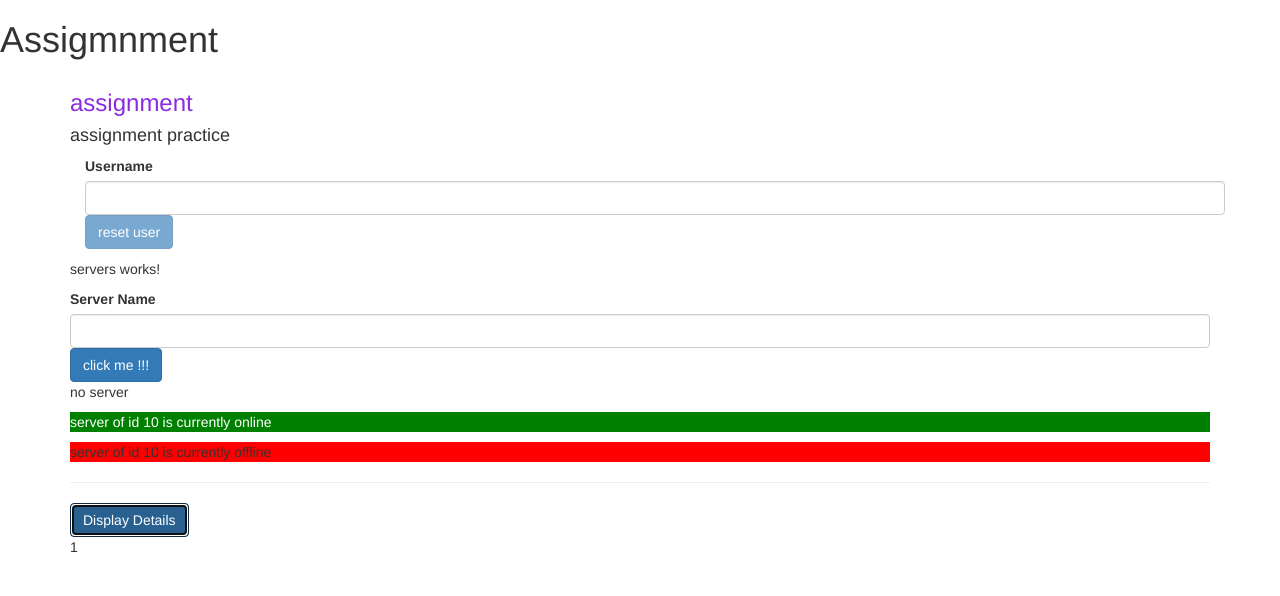
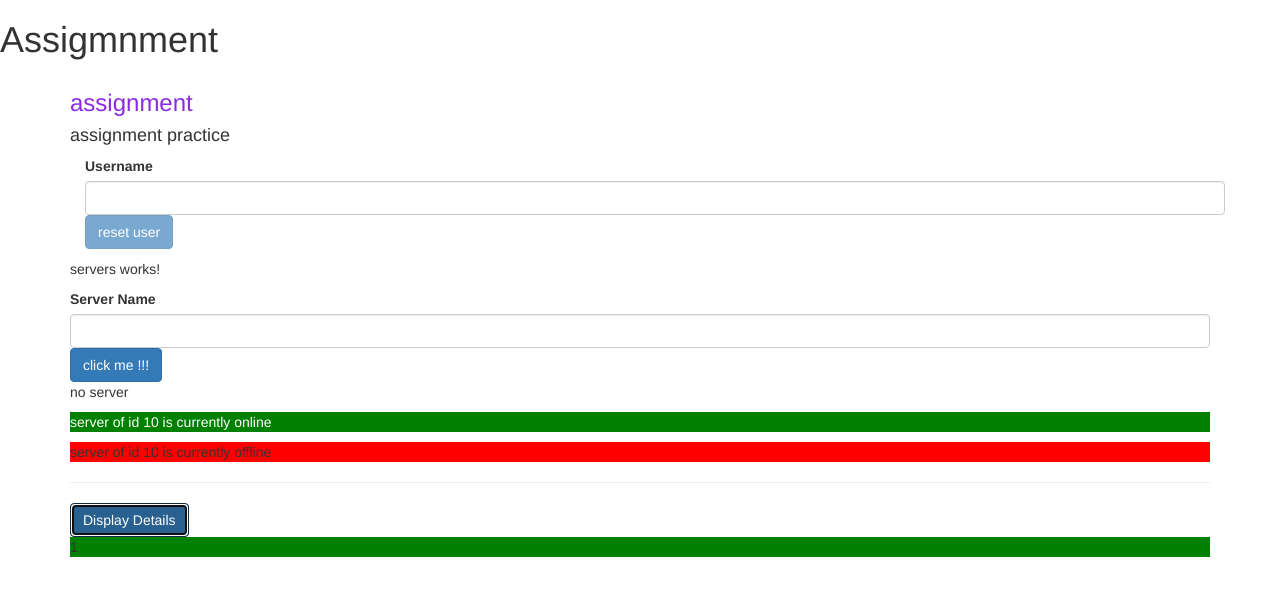
Before and after one commit to Sandesh003/Angular-App, an Angular app: page / in a window 1280 px wide. Both pictures are taken after a click on the button "Display Details". Shown: the top 596 px of the page. Built offline with nearby package versions, Linux system fonts and the light colour scheme.

Commit message:
'completed'

```diff
--- a/src/app/assignment2/assignment2.component.html
+++ b/src/app/assignment2/assignment2.component.html
@@ -2,7 +2,7 @@
 <button class="btn btn-primary" (click)="logDisplay()">Display Details</button>
 <!-- <p *ngIf = "showSecret">Secret Password = tuna</p> -->
 <div *ngFor = " let logItems of log"
-[ngStyle]="{ backgroundColor: logItems >= 5 ? 'blue' : 'transperent'}"
+[ngStyle]="{ backgroundColor: logItems >= 5 ? 'blue' : 'green'}"
 [ngClass]="{ 'text':logItems >= 5 }">
     {{logItems}}
 </div>
```
